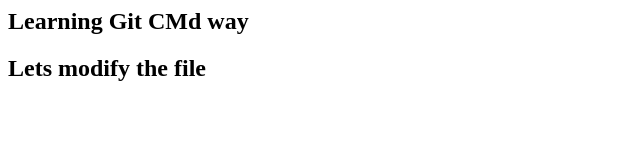
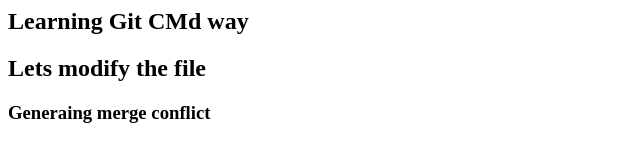
Before and after one commit to pooja2512/PracticeCmdWay, a plain HTML site: page index.html in a window 1280 px wide. Shown: the whole page, without its empty margins (0-640 px from the left). Drawn offline with Linux system fonts and the light colour scheme.

Commit message:
generating merge conflict

```diff
--- a/index.html
+++ b/index.html
@@ -1,2 +1,3 @@
 <h2>Learning Git CMd way</h2>
 <h2>Lets modify the file</h2>
+<h3>Generaing merge conflict</h3>
```
